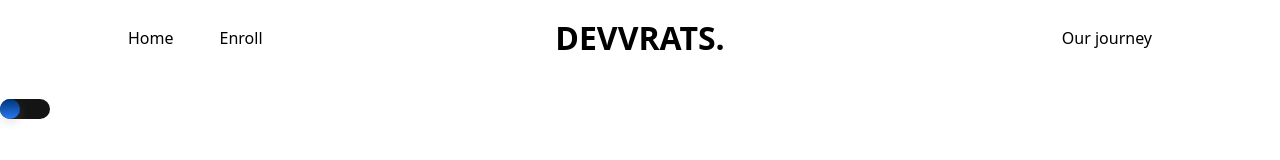
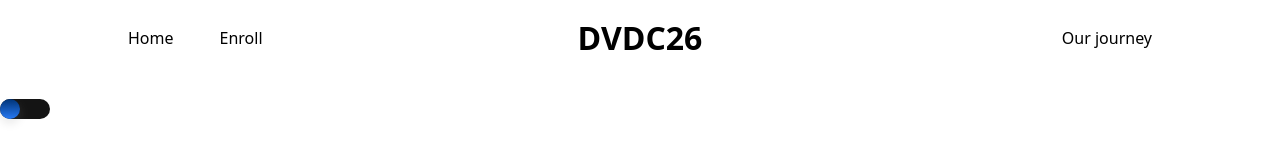
Before and after one commit to ashutoshkahlon/Devvrats.new, a plain HTML site: page index.html in a window 1280 px wide. Shown: the top 160 px of the page. Drawn offline with nearby package versions, Linux system fonts and the light colour scheme; a web font is replaced by a local one.

Commit message:
Update index.html

```diff
--- a/index.html
+++ b/index.html
@@ -9,14 +9,14 @@
   <link href="https://fonts.googleapis.com/css2?family=Barriecito&display=swap" rel="stylesheet" />
   <link href="https://cdn.jsdelivr.net/npm/remixicon@2.5.0/fonts/remixicon.css" rel="stylesheet" />
   <script src="https://cdn.tailwindcss.com"></script>
-  <title>Devvrats</title>
+  <title>Devvrats. DVDC26</title>
 </head>
 <body class="bg-black text-white h-screen">
 
   <!-- Loader -->
   <div class="flex items-center justify-center h-screen" id="loader">
     <div class="typewriter text-center text-[10vw] font-extrabold">
-      <span>Devvrats.</span>
+      <span>Devvrats. DVDC26</span>
     </div>
   </div>
 
@@ -29,7 +29,7 @@
           <a href="#" class="hover:underline">Home</a>
           <a href="#" class="hover:underline">Enroll</a>
         </div>
-        <a id="cmain" href="index.html" class="text-2xl font-bold">DEVVRATS.</a>
+        <a id="cmain" href="index.html" class="text-2xl font-bold">DVDC26</a>
         <div id="nright">
           <a href="#" class="hover:underline">Our journey</a>
         </div>
```
